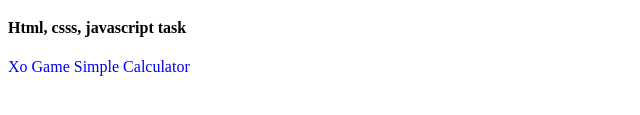
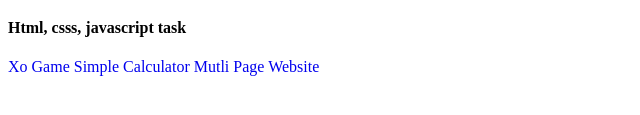
Before and after one commit to esvar499/TotalSite, a plain HTML site: page HomePage.html in a window 1280 px wide. Shown: the part 145-260 px from the top of the page, without its empty margins (0-640 px from the left). Drawn offline with Linux system fonts and the light colour scheme.

Commit message:
update the code

```diff
--- a/HomePage.html
+++ b/HomePage.html
@@ -28,5 +28,6 @@
     <h4>Html, csss, javascript task </h4>
     <a href="https://esvar499.github.io/TIc-Tac-Toe/">Xo Game</a>
     <a href="https://simple-calculator-sai-esvar-task.netlify.app">Simple Calculator</a>
+    <a href="multi-page-task-sigma.vercel.app">Mutli Page Website</a>
 </body>
 </html>
```
